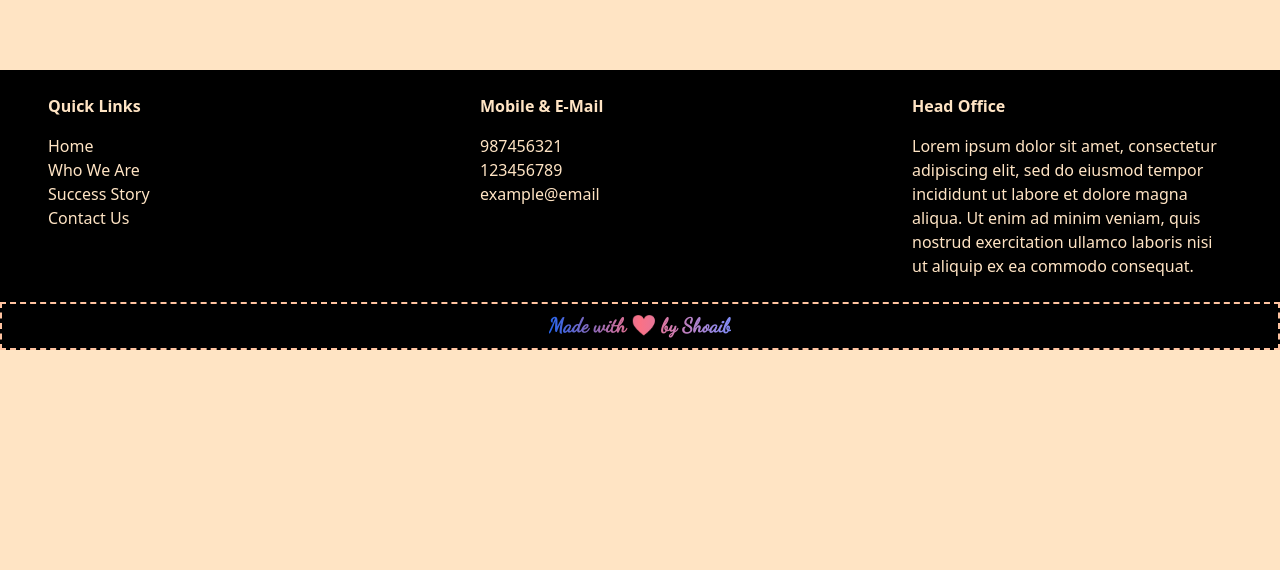
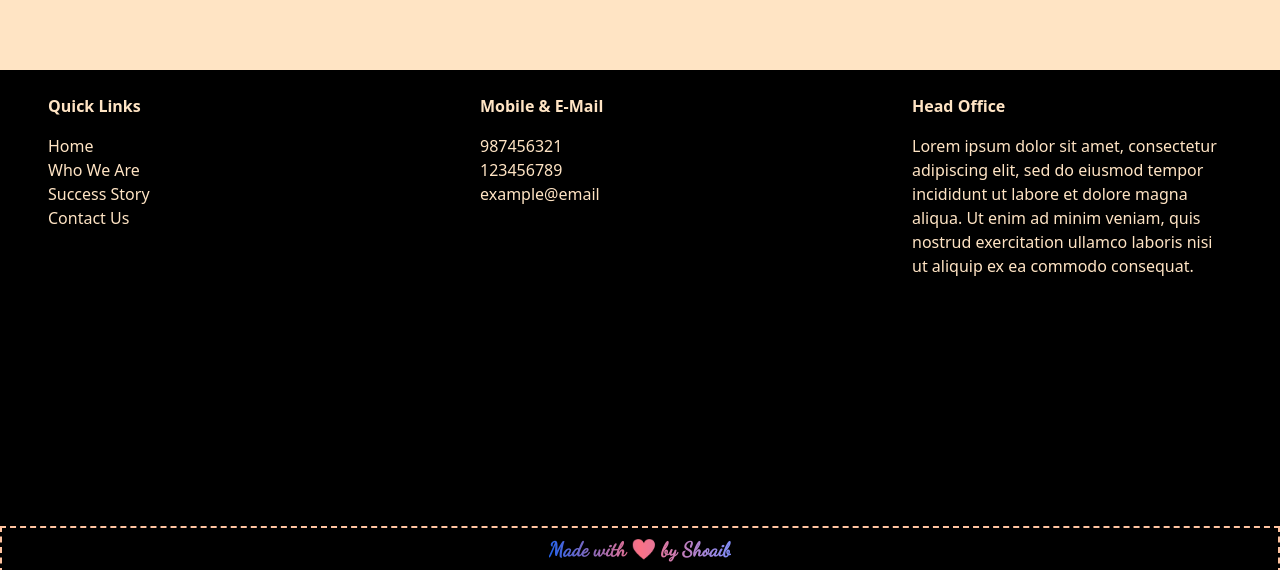
Before and after one commit to Nirvana2299/event-planning, a React (Create React App) app: page /catering in a window 1280 px wide. Shown: the part 1523-2093 px from the top of the page. Before the commit the page ends 1873 px from the top, so only its background shows below. Built offline with nearby package versions, Linux system fonts and the light colour scheme.

Commit message:
modified:   src/Components/Footer.js

```diff
--- a/src/Components/Footer.js
+++ b/src/Components/Footer.js
@@ -2,7 +2,7 @@ export default function Footer() {
     return (
         <footer>
 
-                <div className="grid gap-4 grid-cols-1 md:grid-cols-3 bg-black text-bisque-100">
+                <div className="grid gap-4 grid-cols-1 md:grid-cols-3 bg-black text-bisque-100 pb-56">
                     <div className="w-auto py-6 px-6 md:px-12">
                         <h3 className="font-bold">Quick Links</h3>
                         <ul className="text-left pt-4">
```
